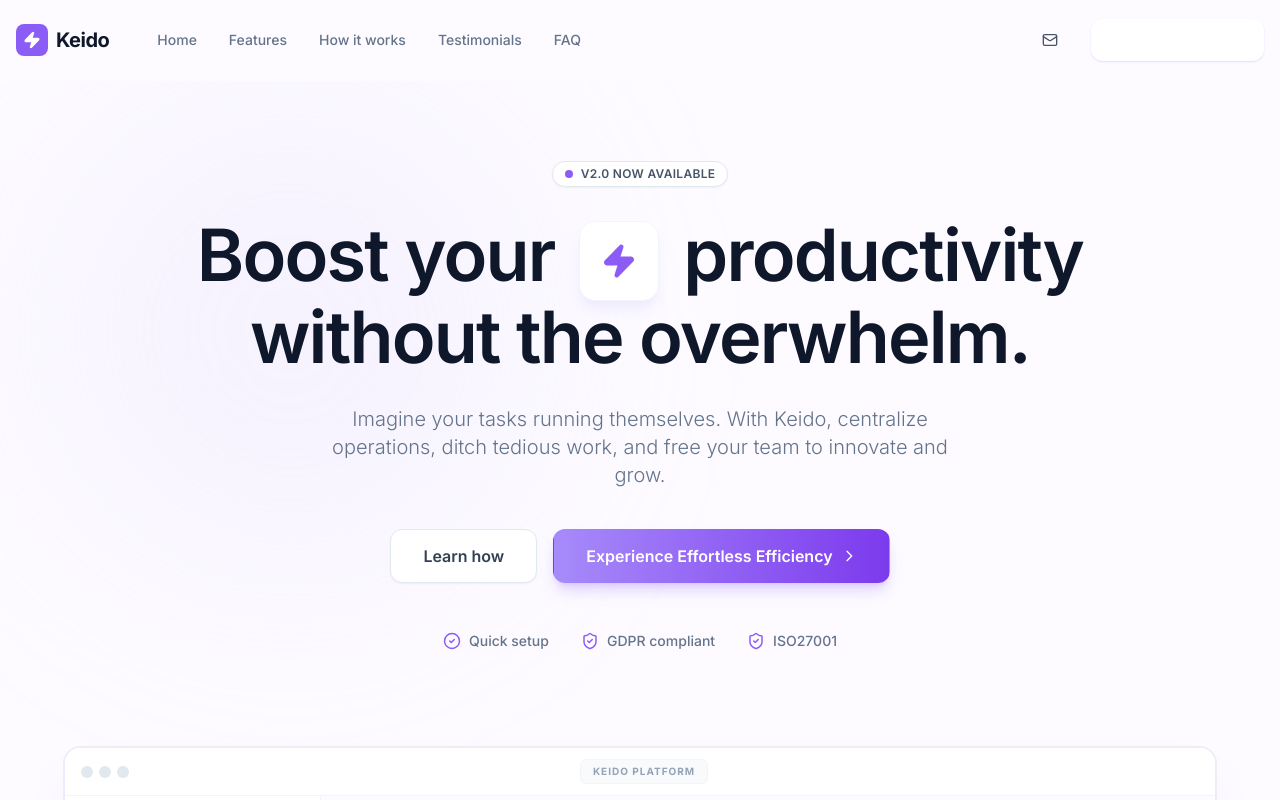
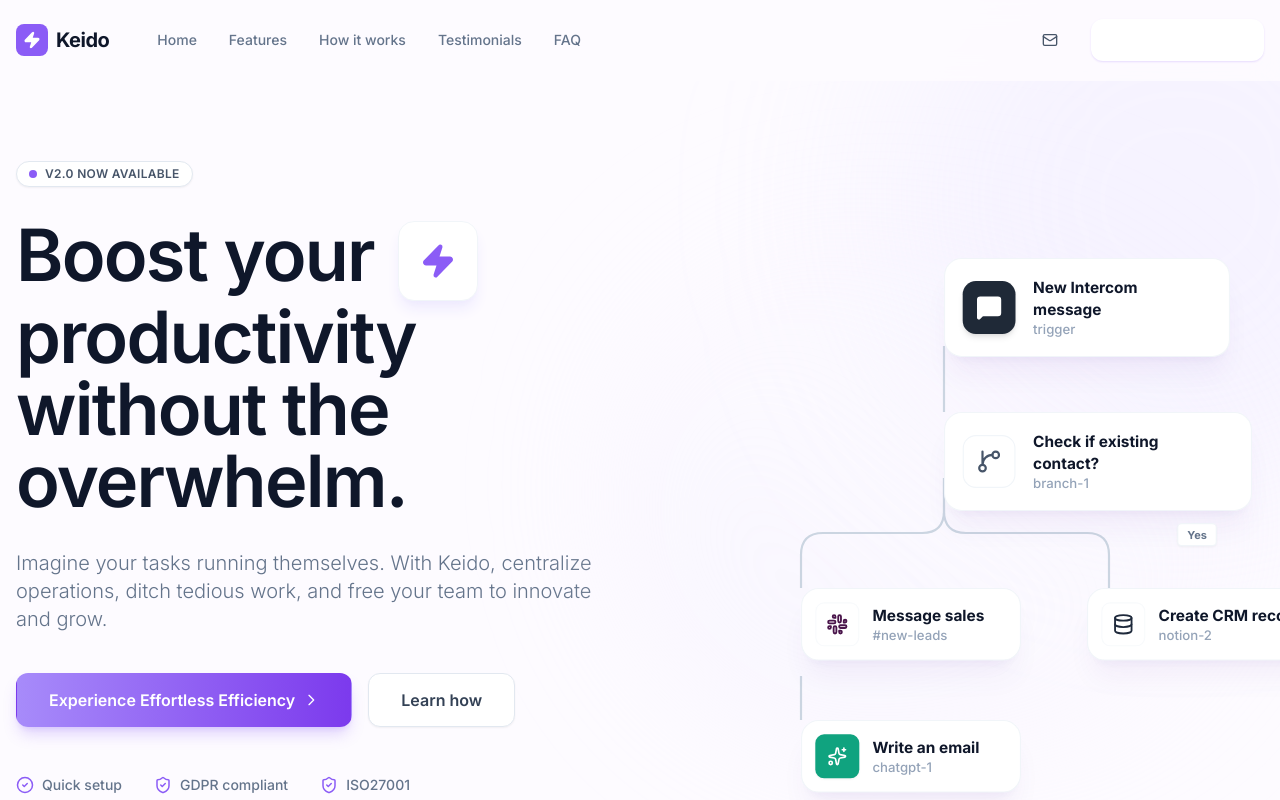
Before and after one commit to fredmha/keido, a React (Vite) app: page / in a window 1280 px wide. Shown: the top 800 px of the page. Built offline with nearby package versions, Linux system fonts and the light colour scheme.

Commit message:
feat: Add hero workflow animation
Introduce a new animated component to visually represent workflow automation in the landing page hero section. This enhancement aims to improve user engagement and better communicate the core functionality of Keido.

```diff
--- /dev/null
+++ b/components/Marketing/HeroWorkflowAnimation.tsx
@@ -0,0 +1,160 @@
+import React from 'react';
+import { MessageSquare, GitBranch, Slack, Database, Sparkles, MoreHorizontal } from 'lucide-react';
+
+export const HeroWorkflowAnimation: React.FC = () => {
+  return (
+    <div className="relative w-full max-w-[500px] aspect-[5/4] mx-auto select-none pointer-events-none">
+      {/* Styles for animations */}
+      <style>{`
+        @keyframes drawLine {
+          from { stroke-dashoffset: 1000; }
+          to { stroke-dashoffset: 0; }
+        }
+        @keyframes fadeInScale {
+          from { opacity: 0; transform: scale(0.9) translateY(10px); }
+          to { opacity: 1; transform: scale(1) translateY(0); }
+        }
+        @keyframes pulse-ring {
+          0% { transform: scale(0.8); box-shadow: 0 0 0 0 rgba(139, 92, 246, 0.7); }
+          70% { transform: scale(1); box-shadow: 0 0 0 10px rgba(139, 92, 246, 0); }
+          100% { transform: scale(0.8); box-shadow: 0 0 0 0 rgba(139, 92, 246, 0); }
+        }
+        .anim-line {
+          stroke-dasharray: 1000;
+          stroke-dashoffset: 1000;
+          animation: drawLine 2s ease-out forwards;
+        }
+        .anim-node {
+          opacity: 0;
+          animation: fadeInScale 0.6s cubic-bezier(0.16, 1, 0.3, 1) forwards;
+        }
+      `}</style>
+
+      {/* Background Glow */}
+      <div className="absolute top-1/2 left-1/2 -translate-x-1/2 -translate-y-1/2 w-[120%] h-[120%] bg-gradient-to-tr from-brand-100/40 via-purple-50/20 to-transparent rounded-full blur-3xl -z-10"></div>
+
+      {/* SVG Connections Layer */}
+      <svg className="absolute inset-0 w-full h-full z-0 overflow-visible">
+        <defs>
+          <linearGradient id="purpleGradient" x1="0" y1="0" x2="0" y2="1">
+            <stop offset="0%" stopColor="#a78bfa" />
+            <stop offset="100%" stopColor="#7c3aed" />
+          </linearGradient>
+        </defs>
+
+        {/* 1. Trigger to Branch */}
+        <path
+          d="M 250 80 L 250 140"
+          stroke="#cbd5e1" strokeWidth="2" fill="none"
+          className="anim-line" style={{ animationDelay: '0.5s' }}
+        />
+
+        {/* 2. Branch to Right (Notion) */}
+        <path
+          d="M 250 200 L 250 230 Q 250 250 270 250 L 380 250 Q 400 250 400 270 L 400 300"
+          stroke="#cbd5e1" strokeWidth="2" fill="none"
+          className="anim-line" style={{ animationDelay: '1.5s' }}
+        />
+
+        {/* 3. Branch to Left (Slack) */}
+        <path
+          d="M 250 200 L 250 230 Q 250 250 230 250 L 140 250 Q 120 250 120 270 L 120 300"
+          stroke="#cbd5e1" strokeWidth="2" fill="none"
+          className="anim-line" style={{ animationDelay: '1.5s' }}
+        />
+
+        {/* 4. Slack to AI (Left Down) */}
+        <path
+          d="M 120 380 L 120 420"
+          stroke="#cbd5e1" strokeWidth="2" fill="none"
+          className="anim-line" style={{ animationDelay: '2.5s' }}
+        />
+      </svg>
+
+      {/* NODES LAYER */}
+
+      {/* 1. Trigger: Intercom */}
+      <div
+        className="absolute top-0 left-1/2 -translate-x-1/2 z-10 anim-node"
+        style={{ animationDelay: '0s' }}
+      >
+        <div className="bg-white p-4 pr-8 rounded-2xl border border-slate-100 shadow-xl shadow-brand-900/5 flex items-center gap-4 min-w-[260px]">
+          <div className="w-12 h-12 rounded-xl bg-[#1f2937] text-white flex items-center justify-center shrink-0 shadow-md">
+            <MessageSquare size={24} fill="currentColor" />
+          </div>
+          <div>
+            <div className="text-slate-900 font-bold text-sm">New Intercom message</div>
+            <div className="text-slate-400 text-xs font-medium">trigger</div>
+          </div>
+        </div>
+      </div>
+
+      {/* 2. Branch: Logic */}
+      <div
+        className="absolute top-[140px] left-1/2 -translate-x-1/2 z-10 anim-node"
+        style={{ animationDelay: '0.8s' }}
+      >
+        <div className="bg-white p-4 pr-6 rounded-2xl border border-slate-100 shadow-xl shadow-brand-900/5 flex items-center gap-4 min-w-[280px]">
+          <div className="w-12 h-12 rounded-xl bg-white border border-slate-100 text-slate-600 flex items-center justify-center shrink-0">
+             <GitBranch size={24} />
+          </div>
+          <div>
+            <div className="text-slate-900 font-bold text-sm">Check if existing contact?</div>
+            <div className="text-slate-400 text-xs font-medium">branch-1</div>
+          </div>
+        </div>
+        {/* Yes Label */}
+        <div className="absolute -bottom-8 right-8 bg-white px-2 py-0.5 rounded text-[10px] font-bold text-slate-500 shadow-sm border border-slate-100">Yes</div>
+      </div>
+
+      {/* 3. Action Left: Slack */}
+      <div
+        className="absolute top-[300px] left-[120px] -translate-x-1/2 z-10 anim-node"
+        style={{ animationDelay: '1.8s' }}
+      >
+        <div className="bg-white p-3 pr-6 rounded-2xl border border-slate-100 shadow-xl shadow-brand-900/5 flex items-center gap-3 min-w-[200px]">
+          <div className="w-10 h-10 rounded-lg bg-white border border-slate-50 text-[#4A154B] flex items-center justify-center shrink-0">
+             <Slack size={20} />
+          </div>
+          <div>
+            <div className="text-slate-900 font-bold text-sm">Message sales</div>
+            <div className="text-slate-400 text-xs font-medium">#new-leads</div>
+          </div>
+        </div>
+      </div>
+
+      {/* 4. Action Right: Notion */}
+      <div
+        className="absolute top-[300px] left-[380px] -translate-x-1/2 z-10 anim-node"
+        style={{ animationDelay: '2.0s' }}
+      >
+        <div className="bg-white p-3 pr-6 rounded-2xl border border-slate-100 shadow-xl shadow-brand-900/5 flex items-center gap-3 min-w-[220px]">
+          <div className="w-10 h-10 rounded-lg bg-white border border-slate-50 text-slate-800 flex items-center justify-center shrink-0">
+             <Database size={20} />
+          </div>
+          <div>
+            <div className="text-slate-900 font-bold text-sm">Create CRM record</div>
+            <div className="text-slate-400 text-xs font-medium">notion-2</div>
+          </div>
+        </div>
+      </div>
+
+      {/* 5. Action Bottom: AI */}
+      <div
+        className="absolute top-[420px] left-[120px] -translate-x-1/2 z-10 anim-node"
+        style={{ animationDelay: '2.8s' }}
+      >
+        <div className="bg-white p-3 pr-6 rounded-2xl border border-slate-100 shadow-xl shadow-brand-900/5 flex items-center gap-3 min-w-[200px]">
+          <div className="w-10 h-10 rounded-lg bg-[#10a37f] text-white flex items-center justify-center shrink-0 shadow-sm">
+             <Sparkles size={18} />
+          </div>
+          <div>
+            <div className="text-slate-900 font-bold text-sm">Write an email</div>
+            <div className="text-slate-400 text-xs font-medium">chatgpt-1</div>
+          </div>
+        </div>
+      </div>
+
+    </div>
+  );
+};
--- a/pages/Marketing/Landing.tsx
+++ b/pages/Marketing/Landing.tsx
@@ -7,7 +7,8 @@ import {
 import { Button } from '../../components/ui/Button';
 import { useNavigate } from 'react-router-dom';
 import { AreaChart, Area, ResponsiveContainer, BarChart, Bar } from 'recharts';
-import { AppMockFrame, WorkflowFeatureView } from '../../components/Marketing/WorkflowComponents';
+import { WorkflowFeatureView } from '../../components/Marketing/WorkflowComponents';
+import { HeroWorkflowAnimation } from '../../components/Marketing/HeroWorkflowAnimation';
 
 export const Landing: React.FC = () => {
   const navigate = useNavigate();
@@ -19,12 +20,16 @@ export const Landing: React.FC = () => {
       <section className="relative pt-32 pb-20 lg:pt-40 lg:pb-32 overflow-hidden">
         {/* Background Gradients */}
         <div className="absolute top-0 left-1/2 -translate-x-1/2 w-full h-full max-w-7xl pointer-events-none">
-          <div className="absolute top-20 left-10 w-[500px] h-[500px] bg-brand-200/20 rounded-full blur-[100px] mix-blend-multiply" />
-          <div className="absolute top-40 right-10 w-[500px] h-[500px] bg-accent-100/30 rounded-full blur-[100px] mix-blend-multiply" />
+          <div className="absolute top-[-100px] right-[-200px] w-[600px] h-[600px] bg-brand-200/20 rounded-full blur-[100px] mix-blend-multiply" />
+          <div className="absolute bottom-[-100px] left-[-200px] w-[600px] h-[600px] bg-accent-100/30 rounded-full blur-[100px] mix-blend-multiply" />
         </div>
 
-        <div className="container mx-auto px-4 relative z-10 text-center max-w-5xl">
-          <div className="inline-flex items-center gap-2 px-3 py-1 rounded-full bg-white border border-slate-200 shadow-sm mb-8 animate-fade-in-up">
+        <div className="container mx-auto px-4 relative z-10 max-w-7xl">
+          <div className="grid lg:grid-cols-2 gap-12 lg:gap-8 items-center">
+
+            {/* Left Column: Text */}
+            <div className="text-center lg:text-left max-w-2xl mx-auto lg:mx-0">
+              <div className="inline-flex items-center gap-2 px-3 py-1 rounded-full bg-white border border-slate-200 shadow-sm mb-8 animate-fade-in-up self-start">
                 <span className="relative flex h-2 w-2">
                   <span className="animate-ping absolute inline-flex h-full w-full rounded-full bg-brand-400 opacity-75"></span>
                   <span className="relative inline-flex rounded-full h-2 w-2 bg-brand-500"></span>
@@ -32,26 +37,26 @@ export const Landing: React.FC = () => {
                 <span className="text-xs font-semibold text-slate-600 tracking-wide uppercase">v2.0 Now Available</span>
               </div>
 
-          <h1 className="text-5xl md:text-7xl font-semibold tracking-tight text-slate-900 mb-8 leading-[1.1]">
+              <h1 className="text-5xl md:text-7xl font-semibold tracking-tight text-slate-900 mb-8 leading-[1.1] animate-fade-in-up" style={{ animationDelay: '0.1s' }}>
                 Boost your <span className="inline-flex items-center justify-center w-16 h-16 md:w-20 md:h-20 bg-white rounded-2xl shadow-lg shadow-brand-100 border border-slate-100 mx-2 align-middle text-brand-500 transform hover:scale-105 transition-transform"><Zap size={36} fill="currentColor" className="text-brand-500"/></span> productivity<br />
                 without the overwhelm.
               </h1>
 
-          <p className="text-lg md:text-xl text-slate-500 max-w-2xl mx-auto mb-10 leading-relaxed font-light">
+              <p className="text-lg md:text-xl text-slate-500 mb-10 leading-relaxed font-light animate-fade-in-up" style={{ animationDelay: '0.2s' }}>
                 Imagine your tasks running themselves. With Keido, centralize operations,
                 ditch tedious work, and free your team to innovate and grow.
               </p>
 
-          <div className="flex flex-col sm:flex-row items-center justify-center gap-4 mb-12">
+              <div className="flex flex-col sm:flex-row items-center justify-center lg:justify-start gap-4 mb-12 animate-fade-in-up" style={{ animationDelay: '0.3s' }}>
+                <Button variant="gradient" size="lg" onClick={() => navigate('/auth/sso')} className="px-8 font-semibold shadow-lg shadow-brand-500/25 hover:shadow-brand-500/40 transition-all">
+                  Experience Effortless Efficiency
+                </Button>
                 <Button variant="secondary" size="lg" className="bg-white shadow-sm font-semibold text-slate-600 px-8 hover:shadow-md transition-all">
                   Learn how
                 </Button>
-            <Button variant="gradient" size="lg" onClick={() => navigate('/auth/sso')} className="px-8 font-semibold shadow-lg shadow-brand-500/25 hover:shadow-brand-500/40 transition-all">
-              Experience Effortless Efficiency
-            </Button>
               </div>
 
-          <div className="flex flex-wrap items-center justify-center gap-x-8 gap-y-4 text-sm text-slate-500 font-medium">
+              <div className="flex flex-wrap items-center justify-center lg:justify-start gap-x-8 gap-y-4 text-sm text-slate-500 font-medium animate-fade-in-up" style={{ animationDelay: '0.4s' }}>
                 <div className="flex items-center gap-2">
                   <CheckCircle2 size={18} className="text-brand-500" /> Quick setup
                 </div>
@@ -64,14 +69,17 @@ export const Landing: React.FC = () => {
               </div>
             </div>
 
-        {/* HERO MOCKUP (Upgraded High Fidelity) */}
-        <div className="container mx-auto px-4 mt-24">
-          <div className="animate-fade-in-up" style={{ animationDelay: '0.2s' }}>
-             <AppMockFrame />
+            {/* Right Column: Workflow Animation */}
+            <div className="relative flex justify-center lg:justify-end lg:pr-8 animate-fade-in-up" style={{ animationDelay: '0.5s' }}>
+               <div className="relative w-full max-w-[600px] transform scale-100 lg:scale-110">
+                  <HeroWorkflowAnimation />
+               </div>
+            </div>
+
           </div>
 
           {/* LOGO STRIP */}
-          <div className="py-16 mt-12 border-b border-slate-100">
+          <div className="py-16 mt-12 border-b border-slate-100 animate-fade-in" style={{ animationDelay: '0.8s' }}>
              <div className="text-center text-sm font-semibold text-slate-400 mb-8 uppercase tracking-widest">Trusted by innovative teams</div>
              <div className="flex flex-wrap justify-center items-center gap-12 md:gap-20 opacity-50 grayscale transition-all hover:grayscale-0">
                  <div className="flex items-center gap-2 font-bold text-xl text-slate-800"><HexagonIcon /> ACME Corp</div>
```
Lines whose indentation alone changed are shown as unchanged.
